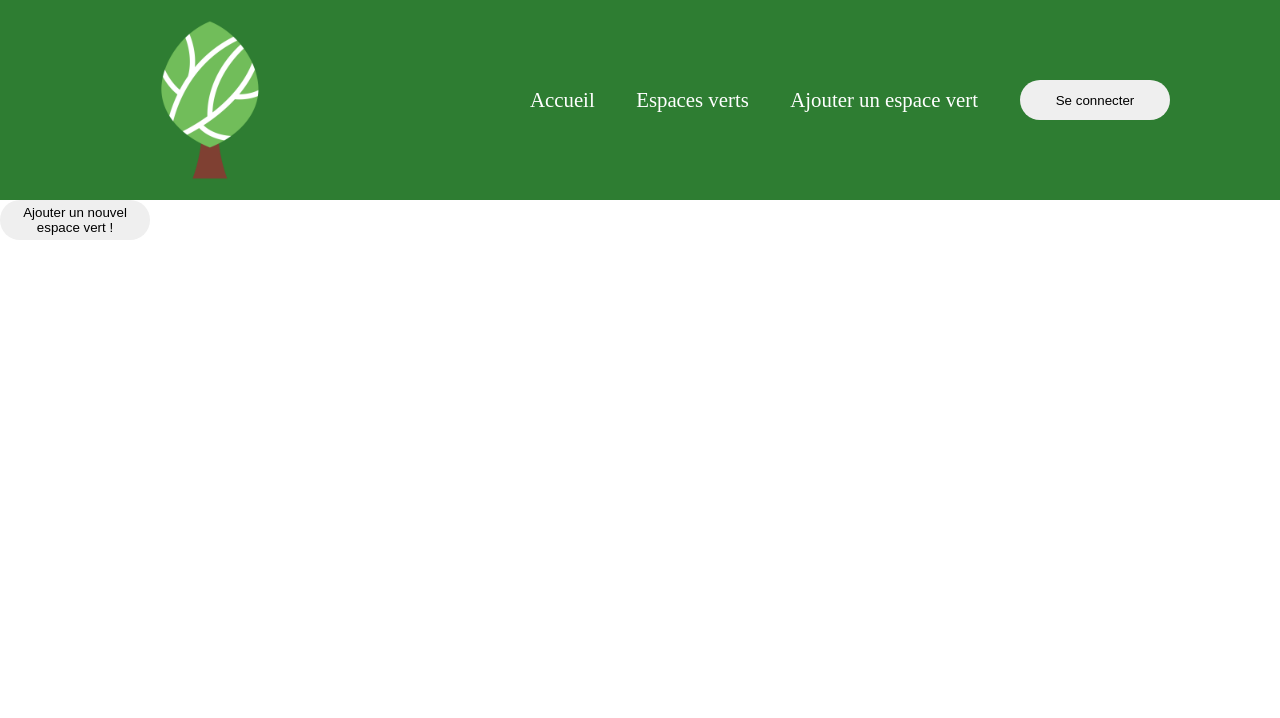
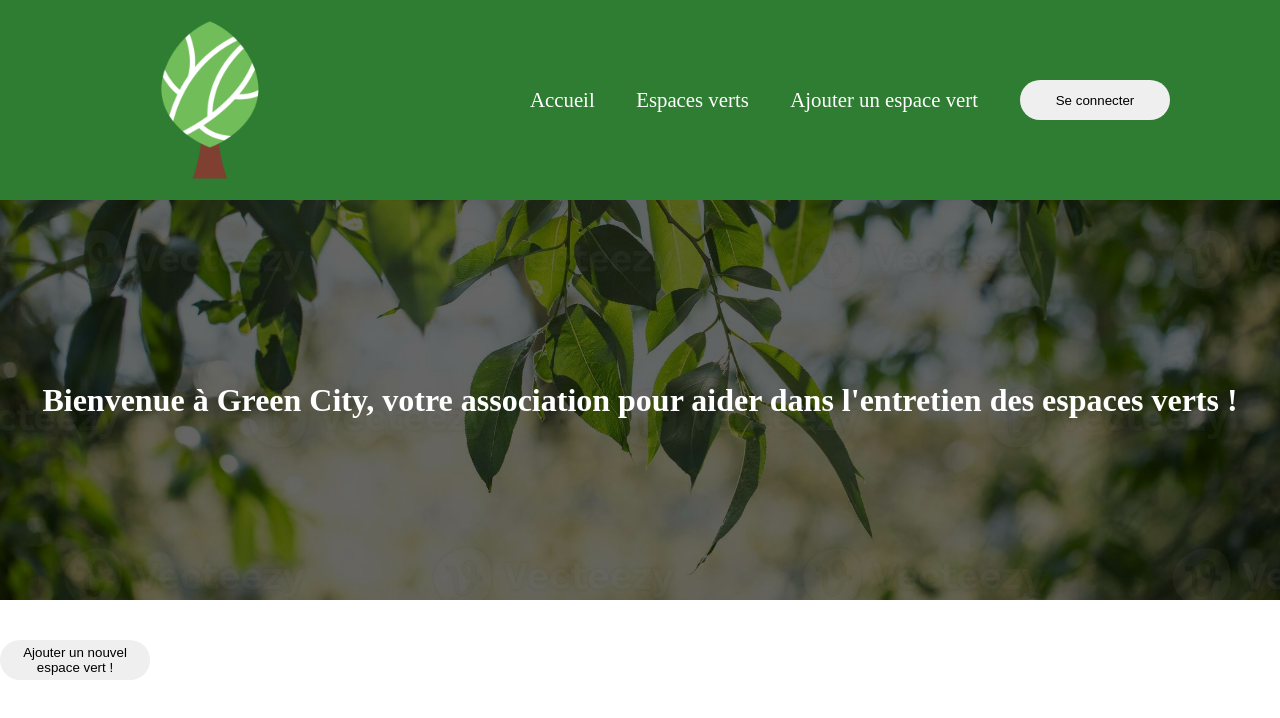
Before and after one commit to Aeltiel/GreenCity, an Angular app: page / in a window 1280 px wide. Shown: the top 718 px of the page. Built offline with nearby package versions, Linux system fonts and the light colour scheme; no server answers.

Commit message:
feat : banniere dans page home créer

```diff
--- a/src/app/Pages/home-page/home-page.component.html
+++ b/src/app/Pages/home-page/home-page.component.html
@@ -1,5 +1,14 @@
-@for(greenSpace of greenSpaces; track greenSpace._id){
-<app-green-space [space]="greenSpace"></app-green-space>
-}
+<main>
+    <div class="banniere">
+        <img src="/imgBanniere.jpg" alt="banniere">
+        <div class="banniere__title">
+            <h1>Bienvenue à Green City, votre association pour aider dans l'entretien des espaces verts !</h1>
+        </div>
 
-<button routerLink="/spaceForm">Ajouter un nouvel espace vert !</button>
+    </div>
+    @for(greenSpace of greenSpaces; track greenSpace._id){
+    <app-green-space [space]="greenSpace"></app-green-space>
+    }
+
+    <button routerLink="/spaceForm">Ajouter un nouvel espace vert !</button>
+</main>
--- a/src/app/Pages/home-page/home-page.component.scss
+++ b/src/app/Pages/home-page/home-page.component.scss
@@ -0,0 +1,21 @@
+.banniere{
+    height: 400px;
+    margin-bottom: 40px;
+    position: relative;
+    & img{
+        width: 100%;
+        height: 400px;
+        object-fit: cover;
+    }
+    &__title{
+        position: absolute;
+        background-color: rgba($color: #000000, $alpha: 0.6);
+        width: 100%;
+        height: 400px;
+        top: 0;
+        color: white;
+        display: flex;
+        justify-content: center;
+        align-items: center;
+    }
+}
```
Also changed, not shown: public/imgBanniere.jpg (added).
